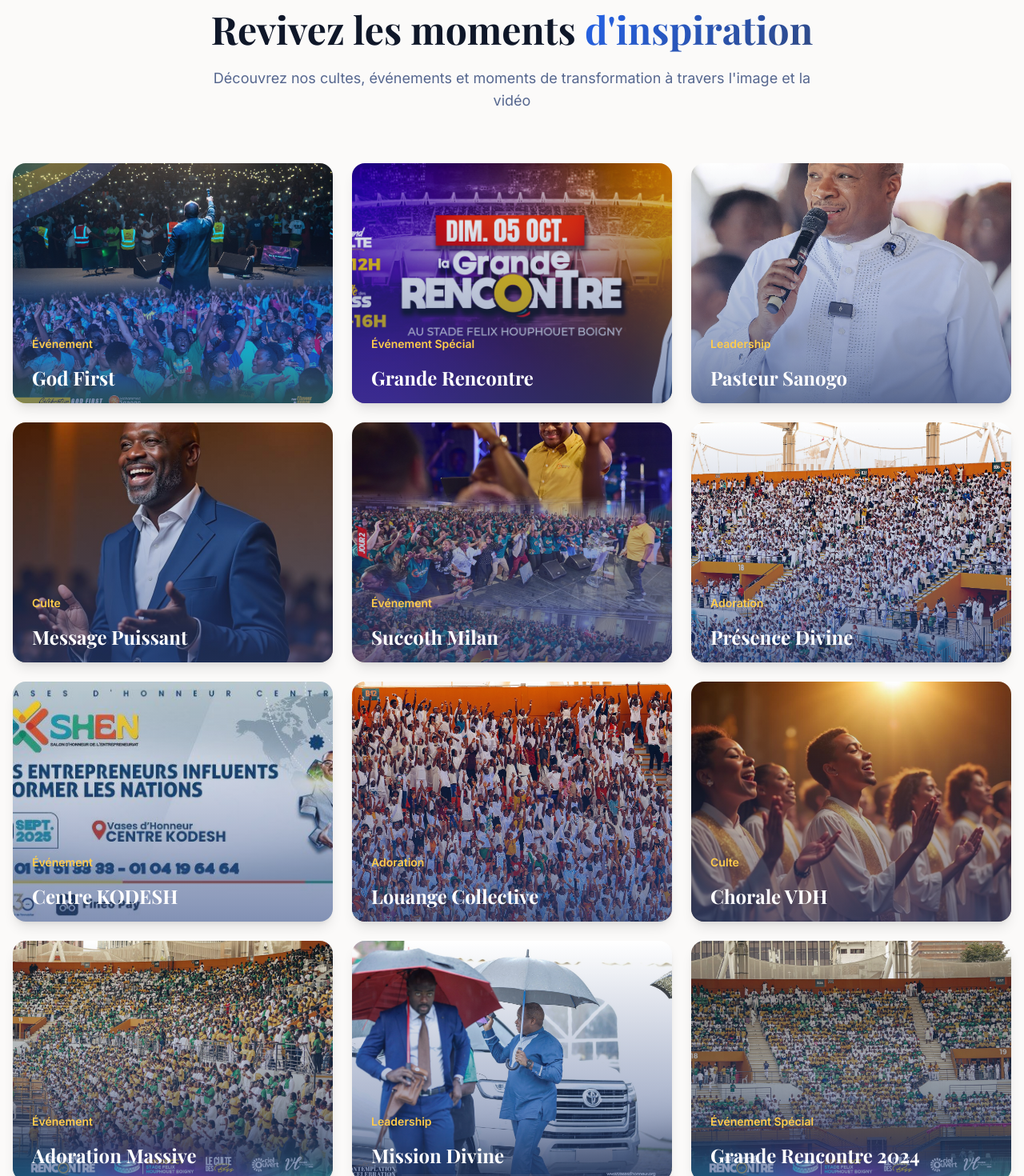
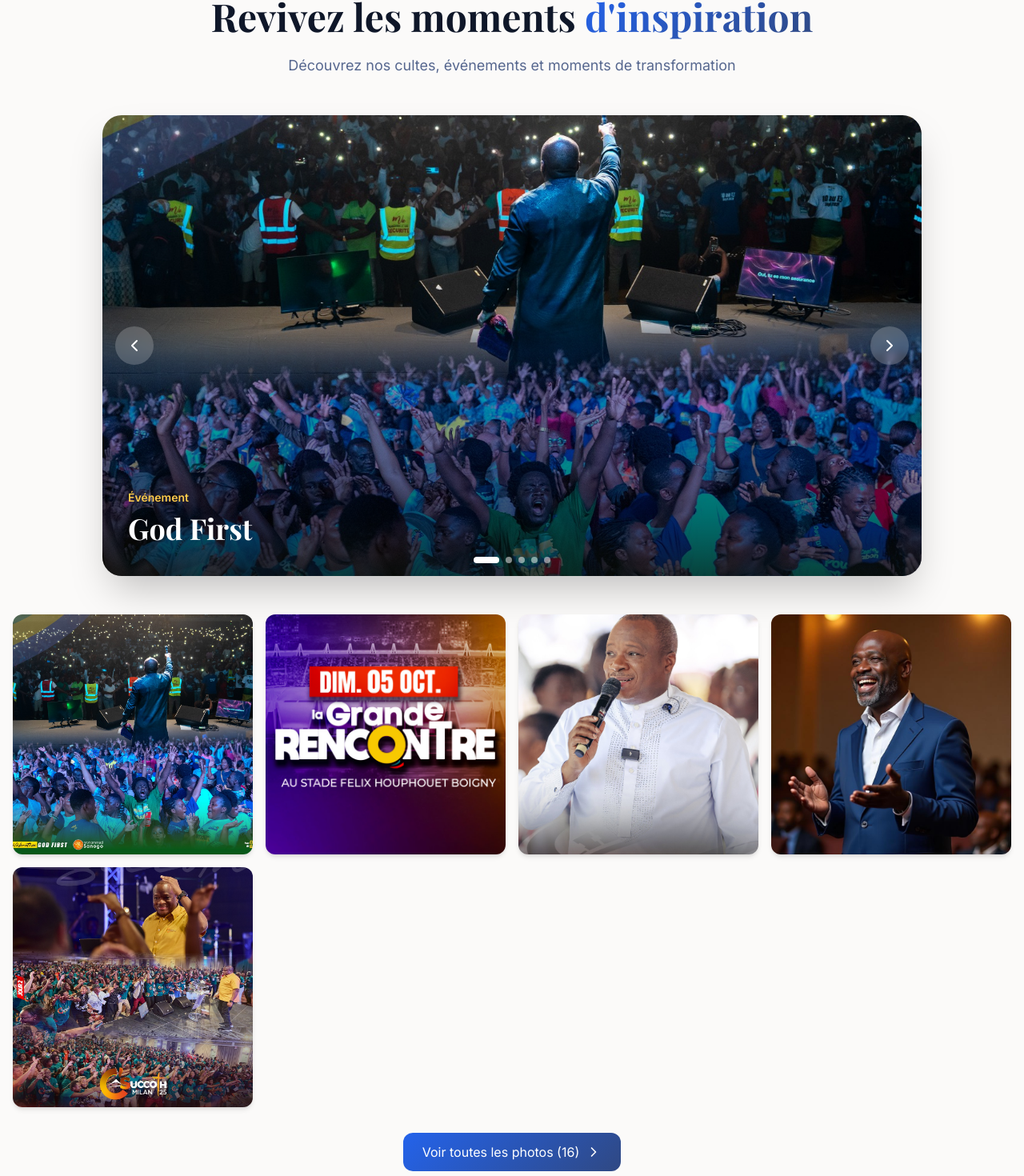
Before and after one commit to Amos-136/pasteurmahamed-sanogo, a React (Vite) app: page / in a window 1280 px wide. Shown: the part 1978-3448 px from the top of the page at 80% size. Built offline with nearby package versions, Linux system fonts and the light colour scheme; the HTML template or start-up script is replaced by a standard one.

Commit message:
Refactor photo album

```diff
--- a/src/components/Gallery.tsx
+++ b/src/components/Gallery.tsx
@@ -1,3 +1,5 @@
+import { useState } from "react";
+import { ChevronLeft, ChevronRight, Expand } from "lucide-react";
 import choirImage from "@/assets/choir-worship.jpg";
 import churchImage from "@/assets/church-exterior.jpg";
 import eventKodesh from "@/assets/event-kodesh.jpg";
@@ -16,6 +18,8 @@ import audienceCloseup from "@/assets/audience-closeup.jpg";
 import pastorPreaching from "@/assets/pastor-preaching.jpg";
 
 const Gallery = () => {
+  const [currentSlide, setCurrentSlide] = useState(0);
+  const [showAll, setShowAll] = useState(false);
   const images = [
     {
       src: eventGodFirst,
@@ -115,11 +119,22 @@ const Gallery = () => {
     }
   ];
 
+  const featuredImages = images.slice(0, 5);
+  const displayImages = showAll ? images : featuredImages;
+
+  const nextSlide = () => {
+    setCurrentSlide((prev) => (prev + 1) % featuredImages.length);
+  };
+
+  const prevSlide = () => {
+    setCurrentSlide((prev) => (prev - 1 + featuredImages.length) % featuredImages.length);
+  };
+
   return (
-    <section className="py-24 bg-background">
+    <section className="py-20 bg-background">
       <div className="container mx-auto px-4">
         {/* Header */}
-        <div className="text-center max-w-3xl mx-auto mb-16">
+        <div className="text-center max-w-3xl mx-auto mb-12">
           <span className="inline-block text-primary font-semibold text-sm uppercase tracking-wider mb-4">
             Galerie Multimédia
           </span>
@@ -128,89 +143,111 @@ const Gallery = () => {
             <span className="text-gradient-royal">d'inspiration</span>
           </h2>
           <p className="text-lg text-muted-foreground">
-            Découvrez nos cultes, événements et moments de transformation à travers l'image et la vidéo
+            Découvrez nos cultes, événements et moments de transformation
           </p>
         </div>
 
-        {/* Gallery Grid */}
-        <div className="grid md:grid-cols-2 lg:grid-cols-3 gap-6">
-          {images.map((image, index) => (
+        {/* Featured Carousel */}
+        <div className="relative max-w-5xl mx-auto mb-12 rounded-3xl overflow-hidden shadow-2xl">
+          <div className="relative aspect-[16/9]">
+            <img
+              src={featuredImages[currentSlide].src}
+              alt={featuredImages[currentSlide].alt}
+              className="w-full h-full object-cover"
+            />
+            <div className="absolute inset-0 bg-gradient-to-t from-black/70 via-black/20 to-transparent" />
+
+            <div className="absolute bottom-0 left-0 right-0 p-8">
+              <span className="inline-block text-primary-glow text-sm font-semibold mb-2">
+                {featuredImages[currentSlide].category}
+              </span>
+              <h3 className="font-display text-3xl md:text-4xl font-bold text-white mb-2">
+                {featuredImages[currentSlide].title}
+              </h3>
+            </div>
+
+            <button
+              onClick={prevSlide}
+              className="absolute left-4 top-1/2 -translate-y-1/2 h-12 w-12 rounded-full bg-white/20 backdrop-blur-sm hover:bg-white/30 flex items-center justify-center transition-all"
+              aria-label="Image précédente"
+            >
+              <ChevronLeft className="w-6 h-6 text-white" />
+            </button>
+
+            <button
+              onClick={nextSlide}
+              className="absolute right-4 top-1/2 -translate-y-1/2 h-12 w-12 rounded-full bg-white/20 backdrop-blur-sm hover:bg-white/30 flex items-center justify-center transition-all"
+              aria-label="Image suivante"
+            >
+              <ChevronRight className="w-6 h-6 text-white" />
+            </button>
+
+            <div className="absolute bottom-4 left-1/2 -translate-x-1/2 flex gap-2">
+              {featuredImages.map((_, index) => (
+                <button
+                  key={index}
+                  onClick={() => setCurrentSlide(index)}
+                  className={`h-2 rounded-full transition-all ${
+                    index === currentSlide ? "w-8 bg-white" : "w-2 bg-white/50"
+                  }`}
+                  aria-label={`Aller à l'image ${index + 1}`}
+                />
+              ))}
+            </div>
+          </div>
+        </div>
+
+        {/* Compact Grid */}
+        <div className={`grid grid-cols-2 md:grid-cols-4 gap-4 ${!showAll ? "mb-8" : ""}`}>
+          {displayImages.map((image, index) => (
             <div
               key={index}
-              className="group relative overflow-hidden rounded-2xl shadow-lg hover-lift cursor-pointer"
-              style={{ animationDelay: `${index * 0.1}s` }}
+              className="group relative overflow-hidden rounded-xl shadow-md hover-scale cursor-pointer aspect-square"
             >
-              <div className="aspect-[4/3] overflow-hidden">
               <img
                 src={image.src}
                 alt={image.alt}
                 className="w-full h-full object-cover transition-transform duration-500 group-hover:scale-110"
               />
-              </div>
-
-              {/* Overlay */}
-              <div className="absolute inset-0 bg-gradient-to-t from-secondary-dark via-secondary-dark/50 to-transparent opacity-60 group-hover:opacity-80 transition-opacity" />
-
-              {/* Content */}
-              <div className="absolute inset-0 flex flex-col justify-end p-6">
-                <span className="inline-block text-primary-glow text-sm font-semibold mb-2">
+              <div className="absolute inset-0 bg-gradient-to-t from-black/60 to-transparent opacity-0 group-hover:opacity-100 transition-opacity flex items-end p-4">
+                <div>
+                  <span className="text-primary-glow text-xs font-semibold block mb-1">
                     {image.category}
                   </span>
-                <h3 className="font-display text-2xl font-bold text-white transform translate-y-2 group-hover:translate-y-0 transition-transform">
+                  <h4 className="font-semibold text-white text-sm">
                     {image.title}
-                </h3>
+                  </h4>
                 </div>
-
-              {/* Hover Icon */}
-              <div className="absolute top-4 right-4 h-12 w-12 rounded-full bg-white/20 backdrop-blur-sm flex items-center justify-center opacity-0 group-hover:opacity-100 transition-opacity">
-                <svg
-                  className="w-6 h-6 text-white"
-                  fill="none"
-                  stroke="currentColor"
-                  viewBox="0 0 24 24"
-                >
-                  <path
-                    strokeLinecap="round"
-                    strokeLinejoin="round"
-                    strokeWidth={2}
-                    d="M15 12a3 3 0 11-6 0 3 3 0 016 0z"
-                  />
-                  <path
-                    strokeLinecap="round"
-                    strokeLinejoin="round"
-                    strokeWidth={2}
-                    d="M2.458 12C3.732 7.943 7.523 5 12 5c4.478 0 8.268 2.943 9.542 7-1.274 4.057-5.064 7-9.542 7-4.477 0-8.268-2.943-9.542-7z"
-                  />
-                </svg>
+              </div>
+              <div className="absolute top-2 right-2 opacity-0 group-hover:opacity-100 transition-opacity">
+                <Expand className="w-5 h-5 text-white" />
               </div>
             </div>
           ))}
         </div>
 
-        {/* CTA */}
-        <div className="text-center mt-12">
-          <a
-            href="https://www.vasesdhonneur.org/live"
-            target="_blank"
-            rel="noopener noreferrer"
-            className="inline-flex items-center gap-2 text-secondary hover:text-secondary-dark font-semibold text-lg transition-colors group"
+        {/* Show More/Less Button */}
+        {!showAll ? (
+          <div className="text-center">
+            <button
+              onClick={() => setShowAll(true)}
+              className="inline-flex items-center gap-2 px-6 py-3 bg-gradient-royal text-white rounded-xl shadow-royal hover:shadow-glow transition-all duration-300"
             >
-            Voir plus sur notre chaîne Live
-            <svg
-              className="w-5 h-5 group-hover:translate-x-1 transition-transform"
-              fill="none"
-              stroke="currentColor"
-              viewBox="0 0 24 24"
+              Voir toutes les photos ({images.length})
+              <ChevronRight className="w-5 h-5" />
+            </button>
+          </div>
+        ) : (
+          <div className="text-center mt-8">
+            <button
+              onClick={() => setShowAll(false)}
+              className="inline-flex items-center gap-2 text-primary hover:text-primary-hover font-semibold transition-colors"
             >
-              <path
-                strokeLinecap="round"
-                strokeLinejoin="round"
-                strokeWidth={2}
-                d="M17 8l4 4m0 0l-4 4m4-4H3"
-              />
-            </svg>
-          </a>
+              <ChevronLeft className="w-5 h-5" />
+              Voir moins
+            </button>
           </div>
+        )}
       </div>
     </section>
   );
```
Lines whose indentation alone changed are shown as unchanged.
